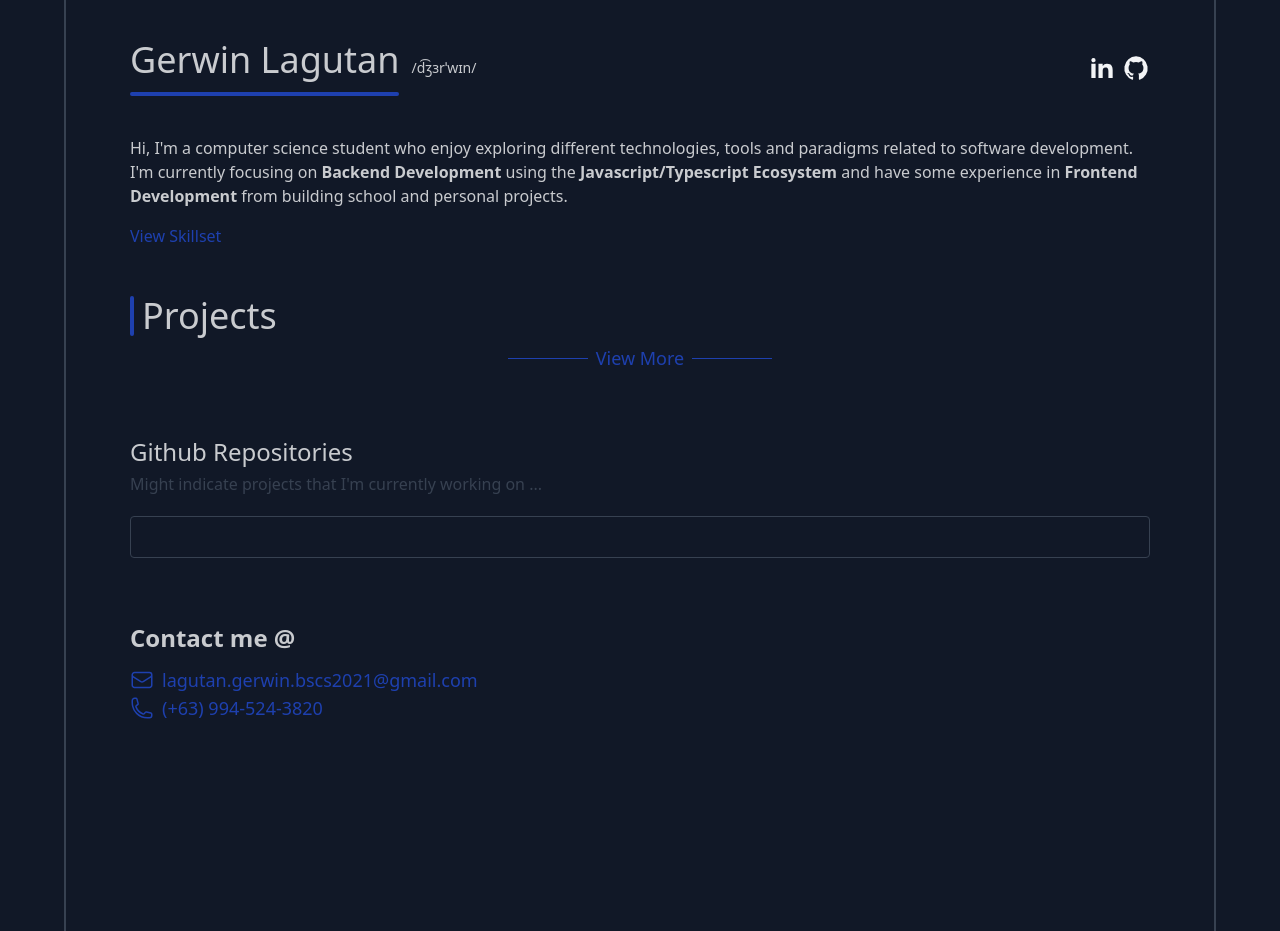
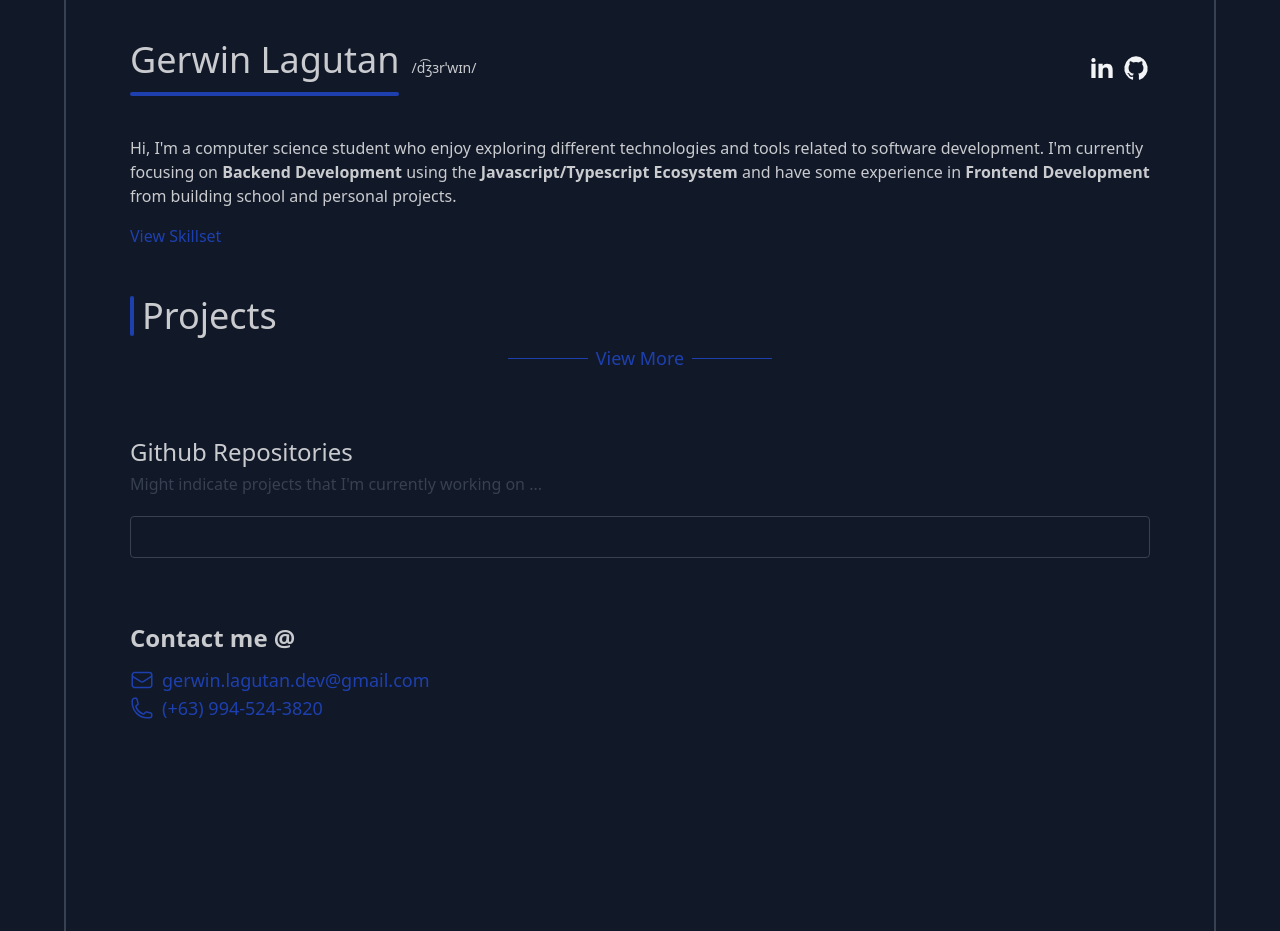
Before and after one commit to egoRockU/portfolio, a Flask app: template main/templates/home.html in a window 1280 px wide. Shown: the part 56-987 px from the top of the page. Run offline with Flask 3, Linux system fonts and the light colour scheme; the template is opened without the code that fills it, so the values that code supplies are empty; style sheets or scripts are compiled from the project's sources.

Commit message:
updated some values

```diff
--- a/main/templates/home.html
+++ b/main/templates/home.html
@@ -75,7 +75,7 @@
       </div>
       <p class="mb-4">
         Hi, I'm a computer science student who enjoy exploring different
-        technologies, tools and paradigms related to software development. I'm
+        technologies and tools related to software development. I'm
         currently focusing on
         <b>Backend Development</b> using the
         <b>Javascript/Typescript Ecosystem</b> and have some experience in
@@ -129,9 +129,9 @@
               d="M21.75 6.75v10.5a2.25 2.25 0 0 1-2.25 2.25h-15a2.25 2.25 0 0 1-2.25-2.25V6.75m19.5 0A2.25 2.25 0 0 0 19.5 4.5h-15a2.25 2.25 0 0 0-2.25 2.25m19.5 0v.243a2.25 2.25 0 0 1-1.07 1.916l-7.5 4.615a2.25 2.25 0 0 1-2.36 0L3.32 8.91a2.25 2.25 0 0 1-1.07-1.916V6.75"
             />
           </svg>
-          <a href="mailto:lagutan.gerwin.bscs2021@gmail.com"
+          <a href="mailto:gerwin.lagutan.dev@gmail.com"
             ><p class="text-lg ml-2 text-accent">
-              lagutan.gerwin.bscs2021@gmail.com
+              gerwin.lagutan.dev@gmail.com
             </p>
           </a>
         </div>
```
Also changed, not shown: main/static/data/skills.json (+5 -4 lines).
